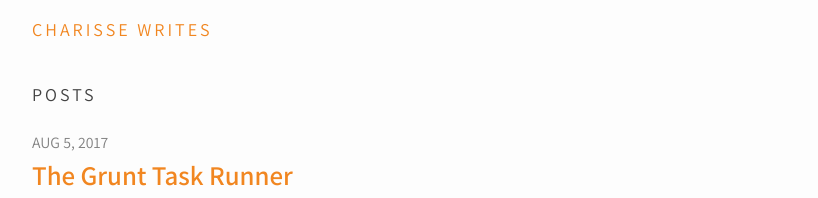
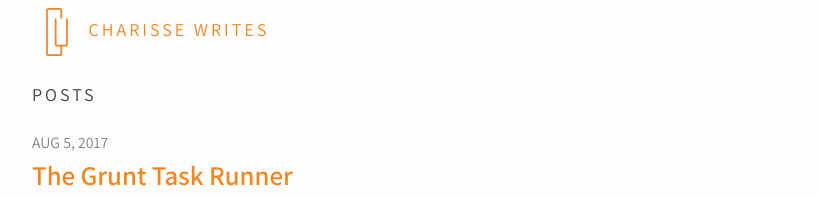
Before and after one commit to charisseysabel/chysbl-blog, a Jekyll site: the page built from index.md, in a window 1280 px wide. Shown: the top 198 px of the page, without its empty margins (228-1046 px from the left). Built offline with Jekyll 4.4.1, drawn with Linux system fonts in a browser that asks for light colours.

Commit message:
feat(header) Add logo on header

```diff
--- a/_includes/header.html
+++ b/_includes/header.html
@@ -3,6 +3,11 @@
   <div class="wrapper">
     {% assign default_paths = site.pages | map: "path" %}
     {% assign page_paths = site.header_pages | default: default_paths %}
-    <a class="site-title" href="{{ "/" | relative_url }}">{{ site.title | escape }}</a>
+    </span>
+      <a class="site-title" href="{{ "/" | relative_url }}">
+        <span>{% include logo.svg %}</span>
+        {{ site.title | escape }}
+      </a>
+    </span>
   </div>
 </header>
--- a/_sass/minima/_layout.scss
+++ b/_sass/minima/_layout.scss
@@ -19,6 +19,12 @@
   &,
   &:visited {
     color: $brand-color;
+  }
+
+  span svg {
+    width: 50px;
+    height: 50px;
+    vertical-align: middle;
   }
 }
 
```
Also changed, not shown: _includes/logo.svg (added), 3 other files.
